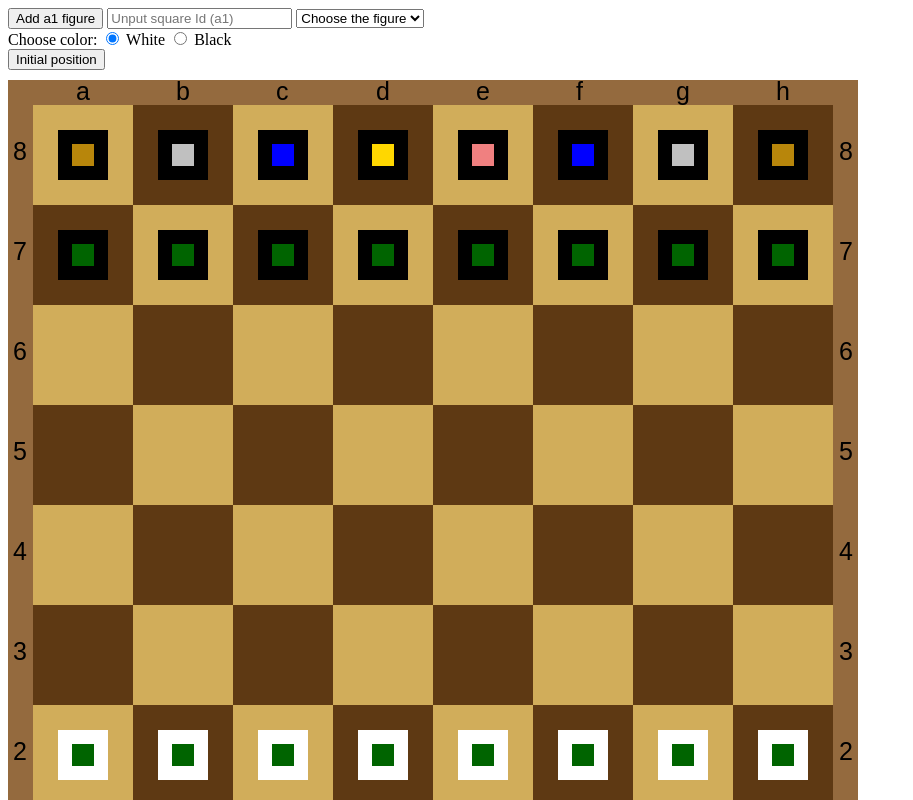
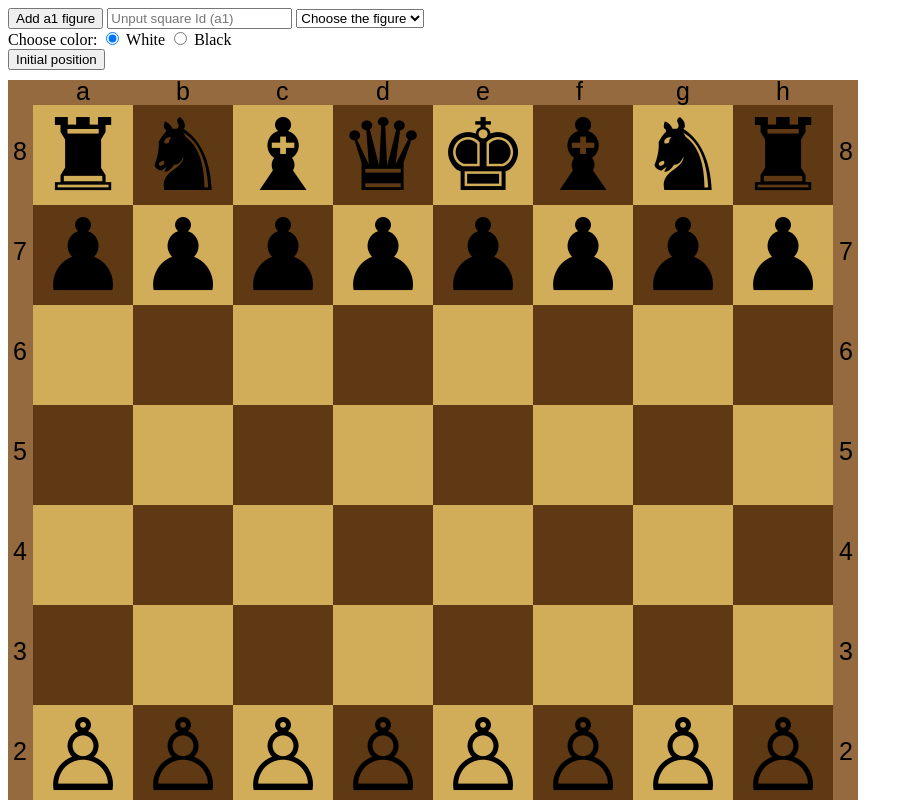
Before and after one commit to The-Chel/Game, a website: page index.html in a window 1280 px wide. Both pictures are taken after a click on the button "Initial position". Shown: the top 800 px of the page, without its empty margins (0-913 px from the left). Drawn offline with Linux system fonts and the light colour scheme.

Commit message:
Unicode update

```diff
--- a/index.html
+++ b/index.html
@@ -18,9 +18,9 @@
       </select>
       <div id="colors">
         Choose color:
-        <input type="radio" id="white" name="color" value="WHITE" checked="true">
+        <input type="radio" id="white" name="color" value="white" checked="true">
         <label for="white">White</label>
-        <input type="radio" id="black" name="color" value="BLACK">
+        <input type="radio" id="black" name="color" value="black">
         <label for="black">Black</label>
       </div>
       <button onclick="figDef()">Initial position</button>
--- a/src/index.js
+++ b/src/index.js
@@ -76,6 +76,15 @@ function figurePositionChange(toId, fromId) {
   render();
 }
 
+function figureRemove(id) {
+  figures = figures.filter((element) => {
+    if (id === element.id) {
+      return false;
+    } else { return true;}
+  });
+  render();
+}
+
 // VISUAL
 
 const canvas = document.getElementById('myCanvas');
@@ -90,49 +99,32 @@ function render() { // erases the screen, updates visual inforamtion
   figureDraw(); // draws figures
 }
 
+const figureUnicodes = {
+  king: { black: '\u265A', white: '\u2654' },
+  queen: { black: '\u265B', white: '\u2655' },
+  rook: { black: '\u265C', white: '\u2656' },
+  bishop: { black: '\u265D', white: '\u2657' },
+  knight: { black: '\u265E', white: '\u2658' },
+  pawn: { black: '\u265F', white: '\u2659' }
+}
 
 function figureDraw() {
+  ctx.save();
   figures.forEach(element => {
-  if (element.color === 'WHITE') {
-    ctx.fillStyle = 'white';
-    ctx.fillRect(25+element.x, 25+element.y, 50, 50);
-  } else {
-    ctx.fillStyle = 'black';
-    ctx.fillRect(25+element.x, 25+element.y, 50, 50);
-  }
-  switch (element.type) {
-    case 'bishop':
-      ctx.fillStyle = 'blue';
-      break;
-      case 'knight':
-      ctx.fillStyle = 'silver';
-      break;
-      case 'rook':
-      ctx.fillStyle = 'darkgoldenrod';
-      break;
-      case 'queen':
-      ctx.fillStyle = 'gold';
-      break;
-      case 'king':
-      ctx.fillStyle = 'lightcoral';
-      break;
-
-    default: ctx.fillStyle = 'darkgreen';
-      break;
-  }
-  ctx.fillRect(39+element.x, 39+element.y, 22, 22);
-
+  ctx.fillStyle = "black";
+  ctx.font = '100px serif';
+  ctx.textAlign = 'center';
+  ctx.fillText(figureUnicodes[element.type][element.color], 50+element.x, 85+element.y);
   });
+  ctx.restore();
 }
 
 function createCheckBoard() {
   let isBlack = true;
 
-  // draws checkboard
   for (let a = 0; a < 8; a++) {
     const incrA = a * 100;
     let color = '';
-
 
     ctx.fillStyle = 'black'
     ctx.font = '25px Arial';
@@ -166,11 +158,111 @@ function createCheckBoard() {
   }
 }
 
-render();
+function highlightMove(id) {
+  let avaliableX;
+  let avaliableY;
+  let figureColor = 1;
+
+  let squareId = '';
+  let squareColor = '';
+
+  // let openMoves = {};
+  // let amountOfMoves = 0;
+  figures.forEach(element => {
+    if (id === element.id) {
+      if (element.color === 'white') {
+        figureColor = -1;
+      }
+      switch (element.type) {
+        case 'bishop':
+          console.log(element.type);
+          break;
+          case 'knight':
+            console.log(element.type);
+          break;
+          case 'rook':
+            console.log(element.type);
+          break;
+          case 'queen':
+            console.log(element.type);
+          break;
+          case 'king':
+            console.log(element.type);
+          break;
+
+        default: console.log(element.type);
+        // amountOfMoves = 1;
+        avaliableX = element.x;
+        avaliableY = element.y + 2*square*figureColor;
+
+        // for (let i = 0; i < amountOfMoves; i++) {
+        //   avaliableY = avaliableY + 2*square;
+        //   openMoves[i] = ({avaliableX, avaliableY})
+        //   ///////////CONTINUE
+        // }
+          break;
+      }
+
+      squareId = findSquareId(avaliableX+1, avaliableY+1);
+      squareColor = boardSquare[squareId].color;
+
+      if (squareColor === 'brown') {
+        ctx.fillStyle = 'rgb(63, 38, 13)';
+      } else if (squareColor === 'light') {
+        ctx.fillStyle = 'rgb(155, 122, 44)';
+      }
+      //25, 25, 100, 100
+      ctx.fillRect(avaliableX, avaliableY, 100, 100);
+    }
+  })
+}
+
+function onButtonFigureDraw() {
+
+  const idInput = document.getElementById('idInput');
+  const figureType = document.getElementById('dropDownFigures').value;
+  const color = document.querySelector('input[type="radio"][name="color"]:checked').value
+
+  let id = 'a1';
+ if (idInput.value) {
+  id = idInput.value;
+ }
+
+  figureAdd(id, color, figureType);
+}
+
+function figDef() {
+  figures = [];
+  // PAWNS
+  for (let i = 0; i < 8; i++) {
+    let id_w = letters[i] + '2';
+    let id_b = letters[i] + '7';
+    figureAdd(id_w, 'white', 'pawn');
+    figureAdd(id_b, 'black', 'pawn');
+  }
+  figureAdd('a1', 'white', 'rook');
+  figureAdd('h1', 'white', 'rook');
+  figureAdd('a8', 'black', 'rook');
+  figureAdd('h8', 'black', 'rook');
+
+  figureAdd('b1', 'white', 'knight');
+  figureAdd('g1', 'white', 'knight');
+  figureAdd('b8', 'black', 'knight');
+  figureAdd('g8', 'black', 'knight');
+
+  figureAdd('c1', 'white', 'bishop');
+  figureAdd('f1', 'white', 'bishop');
+  figureAdd('c8', 'black', 'bishop');
+  figureAdd('f8', 'black', 'bishop');
+
+  figureAdd('d1', 'white', 'queen');
+  figureAdd('e1', 'white', 'king');
+  figureAdd('d8', 'black', 'queen');
+  figureAdd('e8', 'black', 'king');
+
+}
+
 // CALCULATION
-
-// on click sends cursor's location to function
-
 
 canvas.addEventListener('click', (e) => {
   const squareId = findSquareId(e.offsetX, e.offsetY);
@@ -183,7 +275,6 @@ canvas.addEventListener('click', (e) => {
   } else { console.log('Empty');}
      // wait until next mouse input, move figure to other square if is Empty = true
 })
-
 
 //finds clicked square
 function findSquareId(clickX, clickY) {
@@ -236,121 +327,4 @@ function figureMove(idIn) {
   });
 }
 
-function highlightMove(id) {
-  let avaliableX;
-  let avaliableY;
-
-  let squareId = '';
-  let squareColor = '';
-
-  // let openMoves = {};
-  // let amountOfMoves = 0;
-  figures.forEach(element => {
-    if (id === element.id) {
-      switch (element.type) {
-        case 'bishop':
-          console.log(element.type);
-          break;
-          case 'knight':
-            console.log(element.type);
-          break;
-          case 'rook':
-            console.log(element.type);
-          break;
-          case 'queen':
-            console.log(element.type);
-          break;
-          case 'king':
-            console.log(element.type);
-          break;
-
-        default: console.log(element.type);
-        // amountOfMoves = 1;
-        avaliableX = element.x;
-        avaliableY = element.y + 2*square;
-
-        // for (let i = 0; i < amountOfMoves; i++) {
-        //   avaliableY = avaliableY + 2*square;
-        //   openMoves[i] = ({avaliableX, avaliableY})
-        //   ///////////CONTINUE
-        // }
-          break;
-      }
-      squareId = findSquareId(avaliableX+1, avaliableY+1);
-
-      Object.entries(boardSquare).forEach(entry => {
-        let element2 = entry[1];
-        if (element2.id === squareId) {
-          squareColor = element2.color
-        }
-      });
-
-      if (squareColor === 'brown') {
-        ctx.fillStyle = 'rgb(63, 38, 13)';
-      } else if (squareColor === 'light') {
-        ctx.fillStyle = 'rgb(155, 122, 44)';
-      }
-
-
-
-      // // 25, 25, 100, 100
-      ctx.fillRect(avaliableX, avaliableY, 100, 100);
-
-
-    }
-  })
-}
-
-function figureRemove(id) {
-  figures = figures.filter((element) => {
-    if (id === element.id) {
-      return false;
-    } else { return true;}
-  });
 render();
-}
-
-function onButtonFigureDraw() {
-
-  const idInput = document.getElementById('idInput');
-  const figureType = document.getElementById('dropDownFigures').value;
-  const color = document.querySelector('input[type="radio"][name="color"]:checked').value
-
-  let id = 'a1';
- if (idInput.value) {
-  id = idInput.value;
- }
-
-  figureAdd(id, color, figureType);
-}
-
-function figDef() {
-  figures = [];
-  // PAWNS
-  for (let i = 0; i < 8; i++) {
-    let id_w = letters[i] + '2';
-    let id_b = letters[i] + '7';
-    figureAdd(id_w, 'WHITE');
-    figureAdd(id_b, 'BLACK');
-  }
-  figureAdd('a1', 'WHITE', 'rook');
-  figureAdd('h1', 'WHITE', 'rook');
-  figureAdd('a8', 'BLACK', 'rook');
-  figureAdd('h8', 'BLACK', 'rook');
-
-  figureAdd('b1', 'WHITE', 'knight');
-  figureAdd('g1', 'WHITE', 'knight');
-  figureAdd('b8', 'BLACK', 'knight');
-  figureAdd('g8', 'BLACK', 'knight');
-
-  figureAdd('c1', 'WHITE', 'bishop');
-  figureAdd('f1', 'WHITE', 'bishop');
-  figureAdd('c8', 'BLACK', 'bishop');
-  figureAdd('f8', 'BLACK', 'bishop');
-
-  figureAdd('d1', 'WHITE', 'queen');
-  figureAdd('e1', 'WHITE', 'king');
-  figureAdd('d8', 'BLACK', 'queen');
-  figureAdd('e8', 'BLACK', 'king');
-
-}
```
Lines whose indentation alone changed are shown as unchanged.
